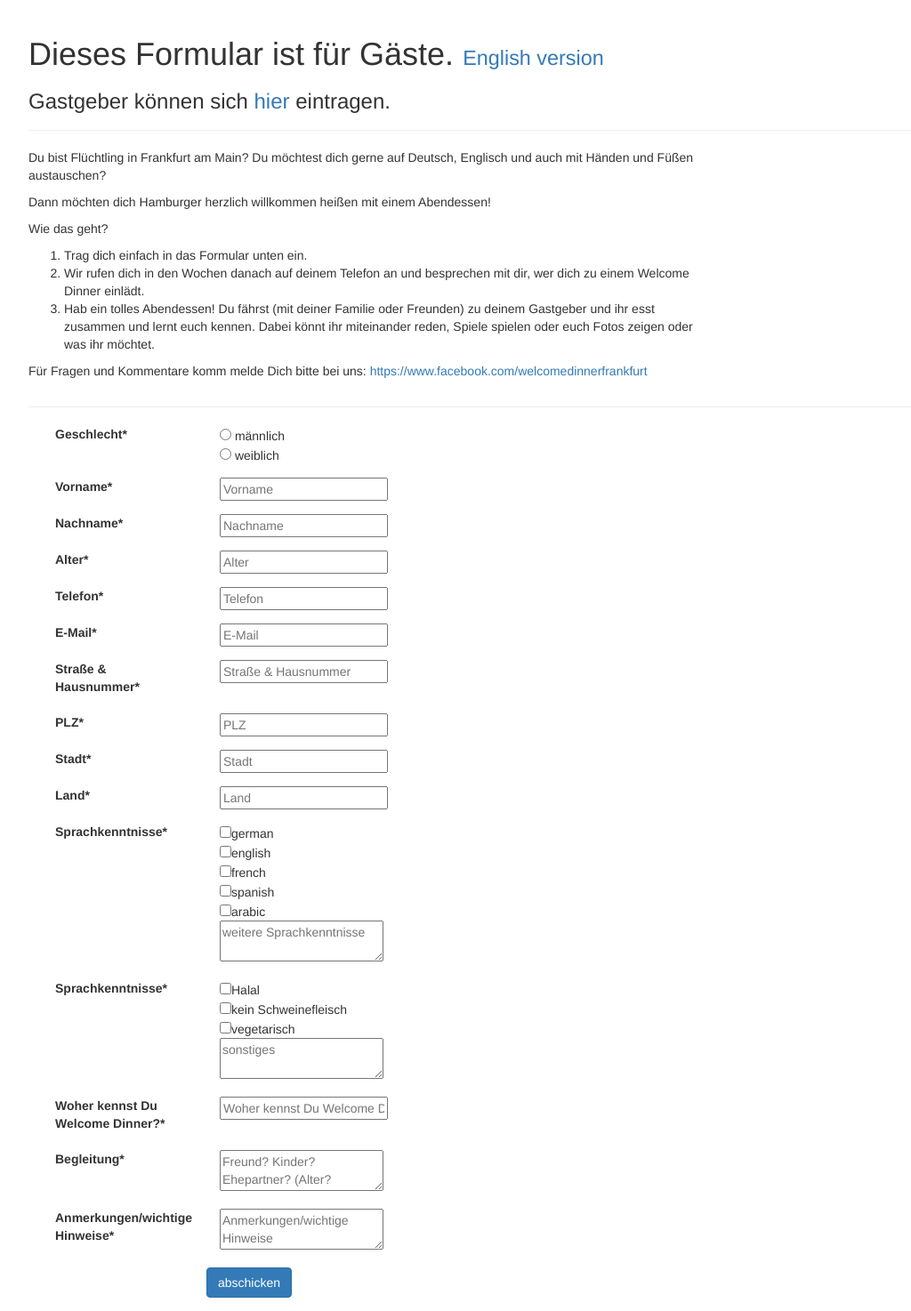
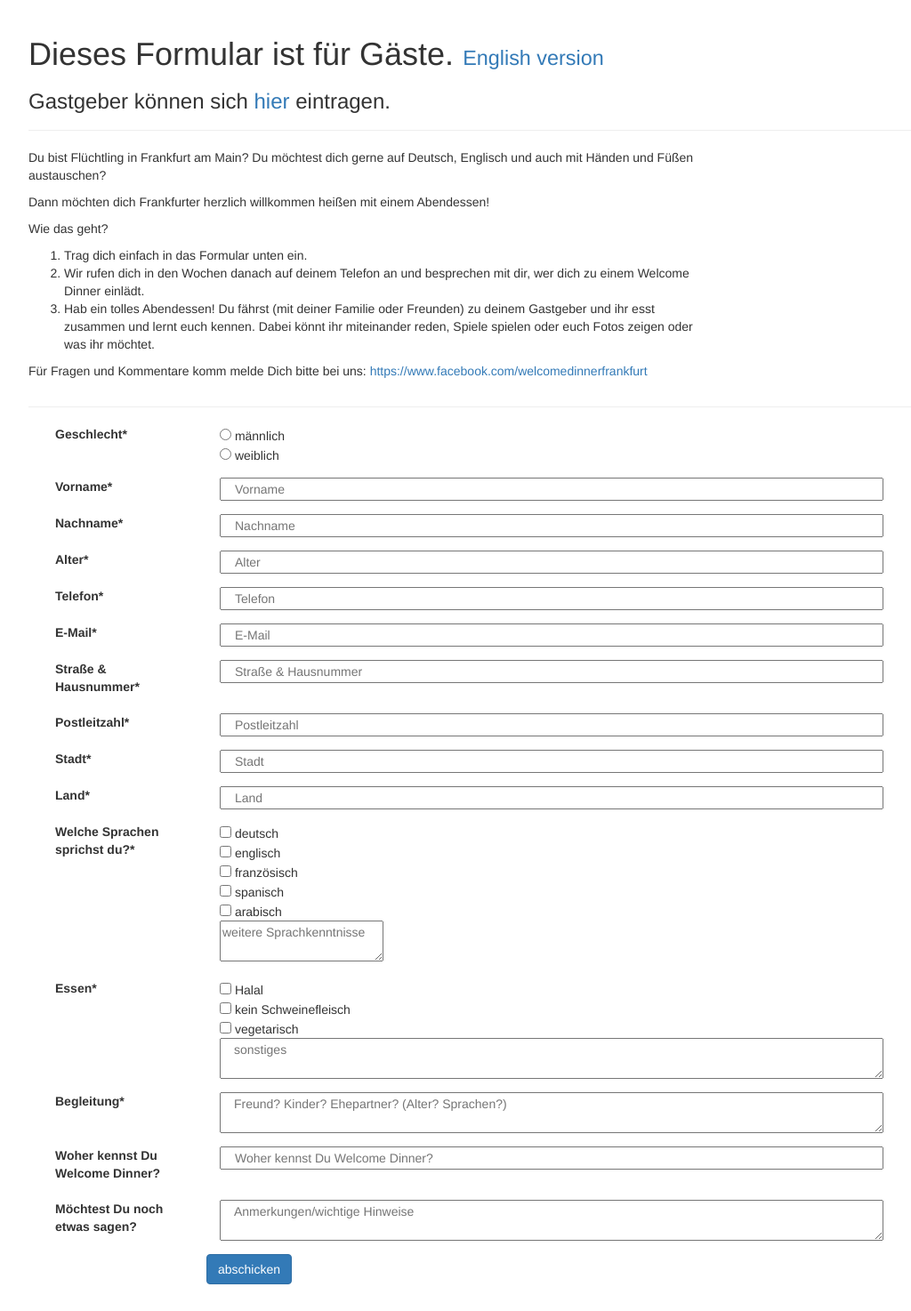
Before and after one commit to sopitz/welcome-dinner-frankfurt, a PHP site: template sources/application/view/index/guest.php in a window 1280 px wide. Shown: the whole page at 89% size, without its empty margins (38-1062 px from the left). After the commit the page ends 1444 px from the top, so only its background shows below. Run offline with PHP 8.4, Linux system fonts and the light colour scheme; the template is opened without the code that fills it, so the values that code supplies are empty.

Commit message:
fix forms

```diff
--- a/sources/application/view/index/guest.php
+++ b/sources/application/view/index/guest.php
@@ -34,7 +34,7 @@
     <div class="row">
         <div class="col-sm-8">
             <p>Du bist Flüchtling in Frankfurt am Main? Du möchtest dich gerne auf Deutsch, Englisch und auch mit Händen und Füßen austauschen?</p>
-            <p>Dann möchten dich Hamburger herzlich willkommen heißen mit einem Abendessen!</p>
+            <p>Dann möchten dich Frankfurter herzlich willkommen heißen mit einem Abendessen!</p>
             <p>Wie das geht?</p>
             <ol>
                 <li>Trag dich einfach in das Formular unten ein.</li>
@@ -63,95 +63,94 @@
                 <div class="form-group col-md-12">
                     <label class="control-label col-sm-2" for="gender">Vorname*</label>
                     <div class="col-sm-12 col-md-10">
-                        <input type="text" name="firstname" placeholder="Vorname" required />
+                        <input class="col-sm-12 col-md-10" type="text" name="firstname" placeholder="Vorname" required />
                     </div>
                 </div>
                 <div class="form-group col-md-12">
                     <label class="control-label col-sm-2" for="lastname">Nachname*</label>
                     <div class="col-sm-12 col-md-10">
-                        <input type="text" name="lastname" placeholder="Nachname" required />
+                        <input class="col-sm-12 col-md-10" type="text" name="lastname" placeholder="Nachname" required />
                     </div>
                 </div>
                 <div class="form-group col-md-12">
                     <label class="control-label col-sm-2" for="lastname">Alter*</label>
                     <div class="col-sm-12 col-md-10">
-                        <input type="text" name="age" placeholder="Alter" required />
+                        <input class="col-sm-12 col-md-10" type="text" name="age" placeholder="Alter" required />
                     </div>
                 </div>
                 <div class="form-group col-md-12">
                     <label class="control-label col-sm-2" for="phone">Telefon*</label>
                     <div class="col-sm-12 col-md-10">
-                        <input type="tel" name="phone" placeholder="Telefon" required />
+                        <input class="col-sm-12 col-md-10" type="tel" name="phone" placeholder="Telefon" required />
                     </div>
                 </div>
                 <div class="form-group col-md-12">
                     <label class="control-label col-sm-2" for="mail">E-Mail*</label>
                     <div class="col-sm-12 col-md-10">
-                        <input type="email" name="mail" placeholder="E-Mail" required />
+                        <input class="col-sm-12 col-md-10" type="email" name="mail" placeholder="E-Mail" required />
                     </div>
                 </div>
                 <div class="form-group col-md-12">
                     <label class="control-label col-sm-2" for="street">Straße & Hausnummer*</label>
                     <div class="col-sm-12 col-md-10">
-                        <input type="text" name="street" placeholder="Straße & Hausnummer" required />
+                        <input class="col-sm-12 col-md-10" type="text" name="street" placeholder="Straße & Hausnummer" required />
                     </div>
                 </div>
                 <div class="form-group col-md-12">
-                    <label class="control-label col-sm-2" for="zipCode">PLZ*</label>
+                    <label class="control-label col-sm-2" for="zipCode">Postleitzahl*</label>
                     <div class="col-sm-12 col-md-10">
-                        <input type="text" name="zipCode" placeholder="PLZ" required />
+                        <input class="col-sm-12 col-md-10" type="text" name="zipCode" placeholder="Postleitzahl" required />
                     </div>
                 </div>
                 <div class="form-group col-md-12">
                     <label class="control-label col-sm-2" for="city">Stadt*</label>
                     <div class="col-sm-12 col-md-10">
-                        <input type="text" name="city" placeholder="Stadt" required />
+                        <input class="col-sm-12 col-md-10" type="text" name="city" placeholder="Stadt" required />
                     </div>
                 </div>
                 <div class="form-group col-md-12">
                     <label class="control-label col-sm-2" for="city">Land*</label>
                     <div class="col-sm-12 col-md-10">
-                        <input type="text" name="country" placeholder="Land" required />
+                        <input class="col-sm-12 col-md-10" type="text" name="country" placeholder="Land" required />
                     </div>
                 </div>
                 <div class="form-group col-md-12">
-                    <label class="control-label col-sm-2" for="languages">Sprachkenntnisse*</label>
+                    <label class="control-label col-sm-2" for="languages">Welche Sprachen sprichst du?*</label>
                     <div class="col-sm-12 col-md-10">
-                        <input type="checkbox" name="languages[]" value="german">german<br>
-                        <input type="checkbox" name="languages[]" value="english">english<br>
-                        <input type="checkbox" name="languages[]" value="french">french<br>
-                        <input type="checkbox" name="languages[]" value="spanish">spanish<br>
-                        <input type="checkbox" name="languages[]" value="arabic">arabic<br>
+                        <input type="checkbox" name="languages[]" value="german"> deutsch<br>
+                        <input type="checkbox" name="languages[]" value="english"> englisch<br>
+                        <input type="checkbox" name="languages[]" value="french"> französisch<br>
+                        <input type="checkbox" name="languages[]" value="spanish"> spanisch<br>
+                        <input type="checkbox" name="languages[]" value="arabic"> arabisch<br>
                         <textarea name="languagesnotes" placeholder="weitere Sprachkenntnisse"></textarea>
                     </div>
                 </div>
                 <div class="form-group col-md-12">
-                    <label class="control-label col-sm-2" for="languages">Sprachkenntnisse*</label>
+                    <label class="control-label col-sm-2" for="languages">Essen*</label>
                     <div class="col-sm-12 col-md-10">
-                        <input type="checkbox" name="foodspecials[]" value="halal">Halal<br>
-                        <input type="checkbox" name="foodspecials[]" value="nopork">kein Schweinefleisch<br>
-                        <input type="checkbox" name="foodspecials[]" value="vegetarian">vegetarisch<br>
-                        <textarea name="foodspecialsnotes" placeholder="sonstiges"></textarea><br />
+                        <input type="checkbox" name="foodspecials[]" value="halal"> Halal<br>
+                        <input type="checkbox" name="foodspecials[]" value="nopork"> kein Schweinefleisch<br>
+                        <input type="checkbox" name="foodspecials[]" value="vegetarian"> vegetarisch<br>
+                        <textarea class="col-sm-12 col-md-10" name="foodspecialsnotes" placeholder="sonstiges"></textarea><br />
                     </div>
                 </div>
-
                 <div class="form-group col-md-12">
-                    <label class="control-label col-sm-2" for="welcomeDinnerOrigin">Woher kennst Du Welcome Dinner?*</label>
+                    <label class="control-label col-sm-2" for="coHosts">Begleitung*</label>
                     <div class="col-sm-12 col-md-10">
-                        <input type="text" name="welcomeDinnerOrigin" placeholder="Woher kennst Du Welcome Dinner?" required />
+                        <textarea class="col-sm-12 col-md-10" name="bringalongs" placeholder="Freund? Kinder? Ehepartner? (Alter? Sprachen?)"></textarea><br />
+                    </div>
+                </div>
+                <div class="form-group col-md-12">
+                    <label class="control-label col-sm-2" for="welcomeDinnerOrigin">Woher kennst Du Welcome Dinner?</label>
+                    <div class="col-sm-12 col-md-10">
+                        <input class="col-sm-12 col-md-10" type="text" name="welcomeDinnerOrigin" placeholder="Woher kennst Du Welcome Dinner?" />
                     </div>
                 </div>
                 <br />
                 <div class="form-group col-md-12">
-                    <label class="control-label col-sm-2" for="coHosts">Begleitung*</label>
+                    <label class="control-label col-sm-2" for="notes">Möchtest Du noch etwas sagen?</label>
                     <div class="col-sm-12 col-md-10">
-                        <textarea name="bringalongs" placeholder="Freund? Kinder? Ehepartner? (Alter? Sprachen?)"></textarea><br />
-                    </div>
-                </div>
-                <div class="form-group col-md-12">
-                    <label class="control-label col-sm-2" for="notes">Anmerkungen/wichtige Hinweise*</label>
-                    <div class="col-sm-12 col-md-10">
-                        <textarea name="notes" placeholder="Anmerkungen/wichtige Hinweise" required></textarea>
+                        <textarea class="col-sm-12 col-md-10" name="notes" placeholder="Anmerkungen/wichtige Hinweise"></textarea>
                     </div>
                 </div>
                 <div class="form-group col-md-12">
```
Also changed, not shown: sources/application/view/index/host.php (+27 -21 lines).
